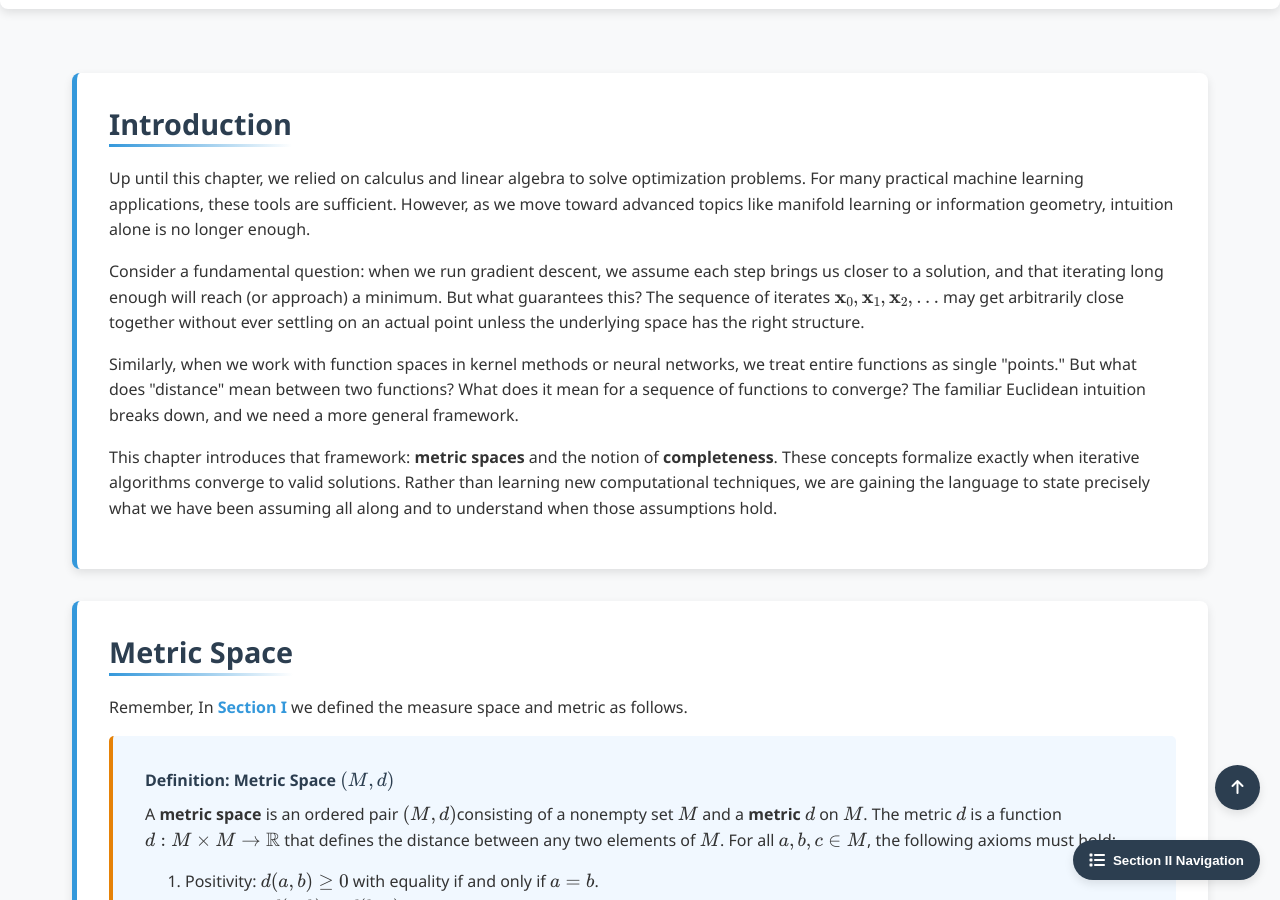
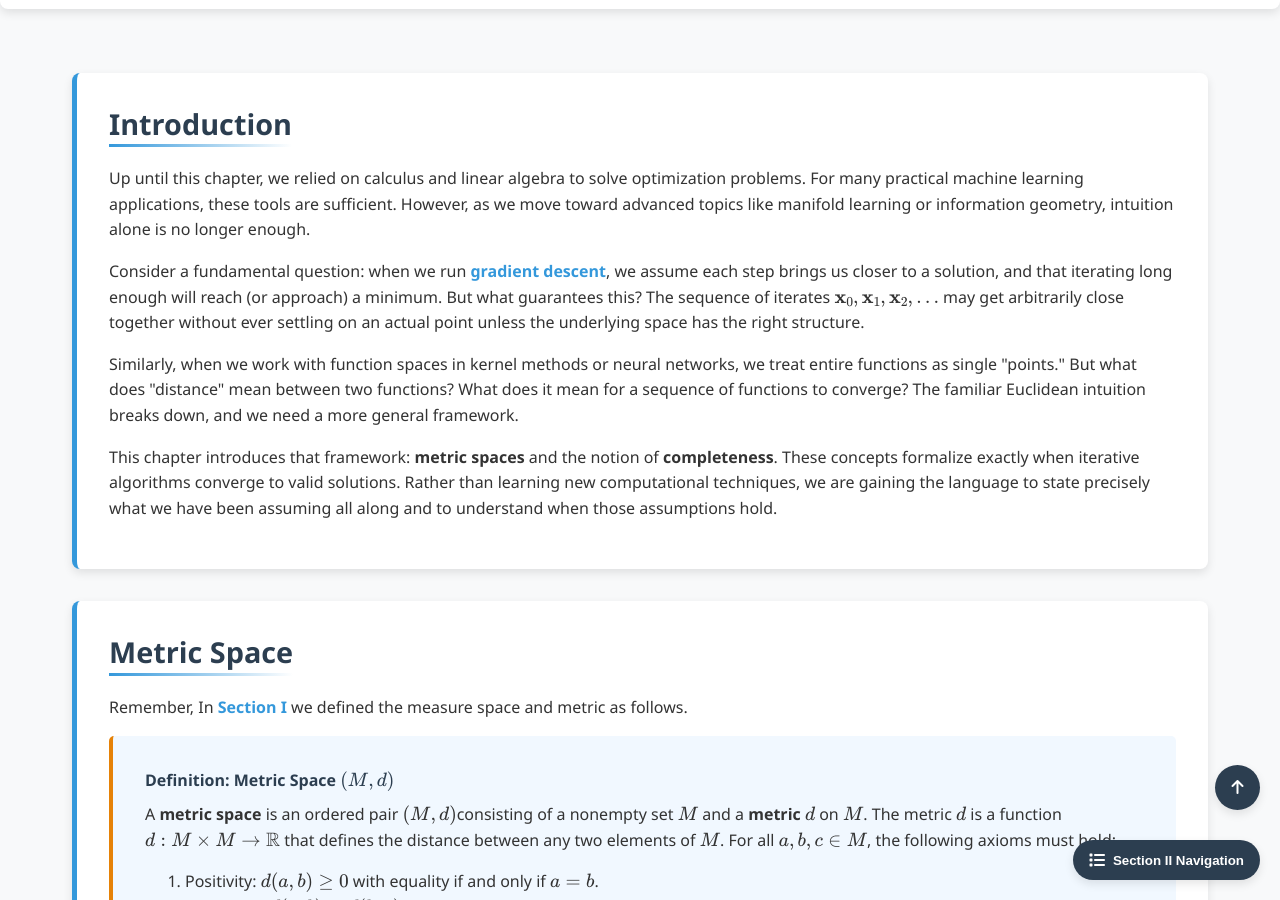
Before and after one commit to Yusukey01/yusukey01.github.io, a Jekyll site: the page built from Mathematics/Calculus/metric_space.html, in a window 1280 px wide and 900 px high, scrolled down 580 px. Built offline with Jekyll 4.4.1, drawn with Linux system fonts in a browser that asks for light colours.

Commit message:
added links

```diff
--- a/Mathematics/Calculus/metric_space.html
+++ b/Mathematics/Calculus/metric_space.html
@@ -119,7 +119,7 @@ uses_python: false
                 </p>
 
                 <p>
-                    Consider a fundamental question: when we run gradient descent, we assume each step brings us closer to a solution,
+                    Consider a fundamental question: when we run <a href="gradient.html#gradient"><strong>gradient descent</strong></a>, we assume each step brings us closer to a solution,
                     and that iterating long enough will reach (or approach) a minimum. But what guarantees this? The sequence of
                     iterates \(\mathbf{x}_0, \mathbf{x}_1, \mathbf{x}_2, \ldots\) may get arbitrarily close together without ever
                     settling on an actual point unless the underlying space has the right structure.
```
